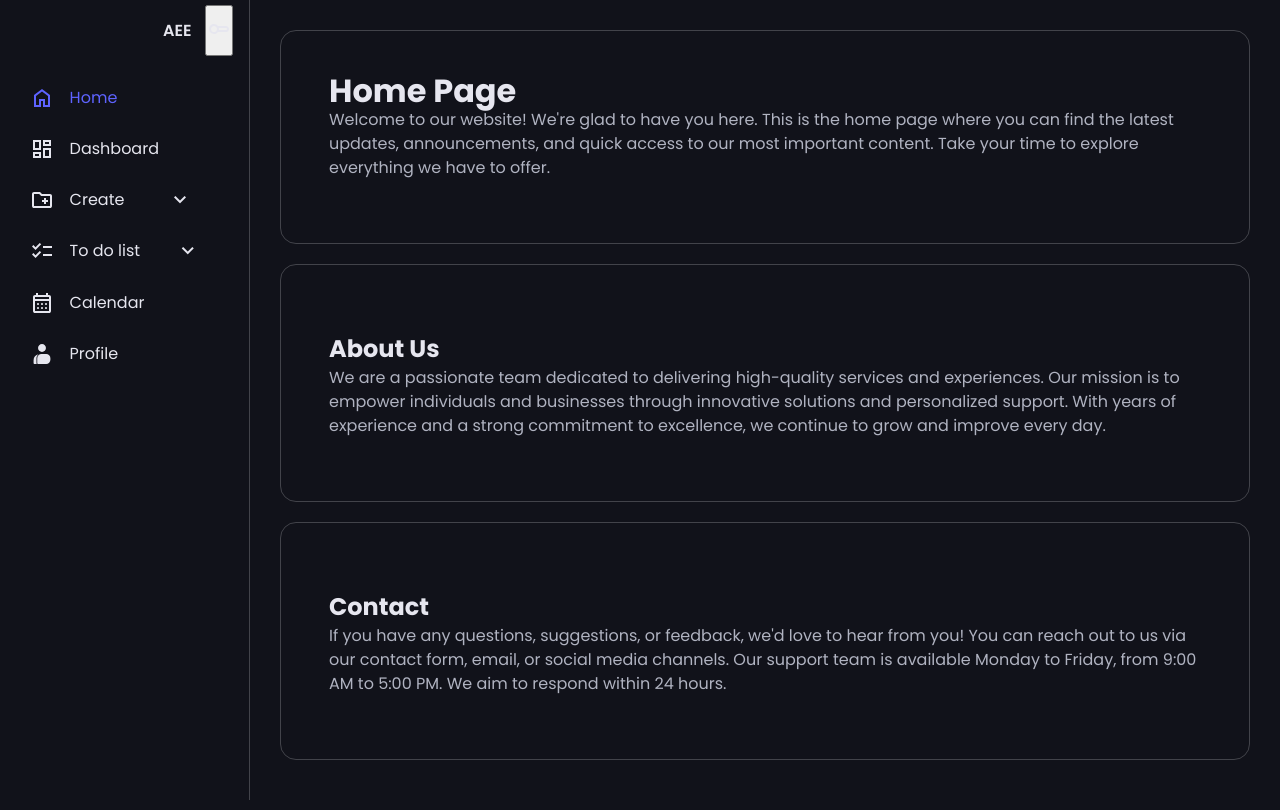
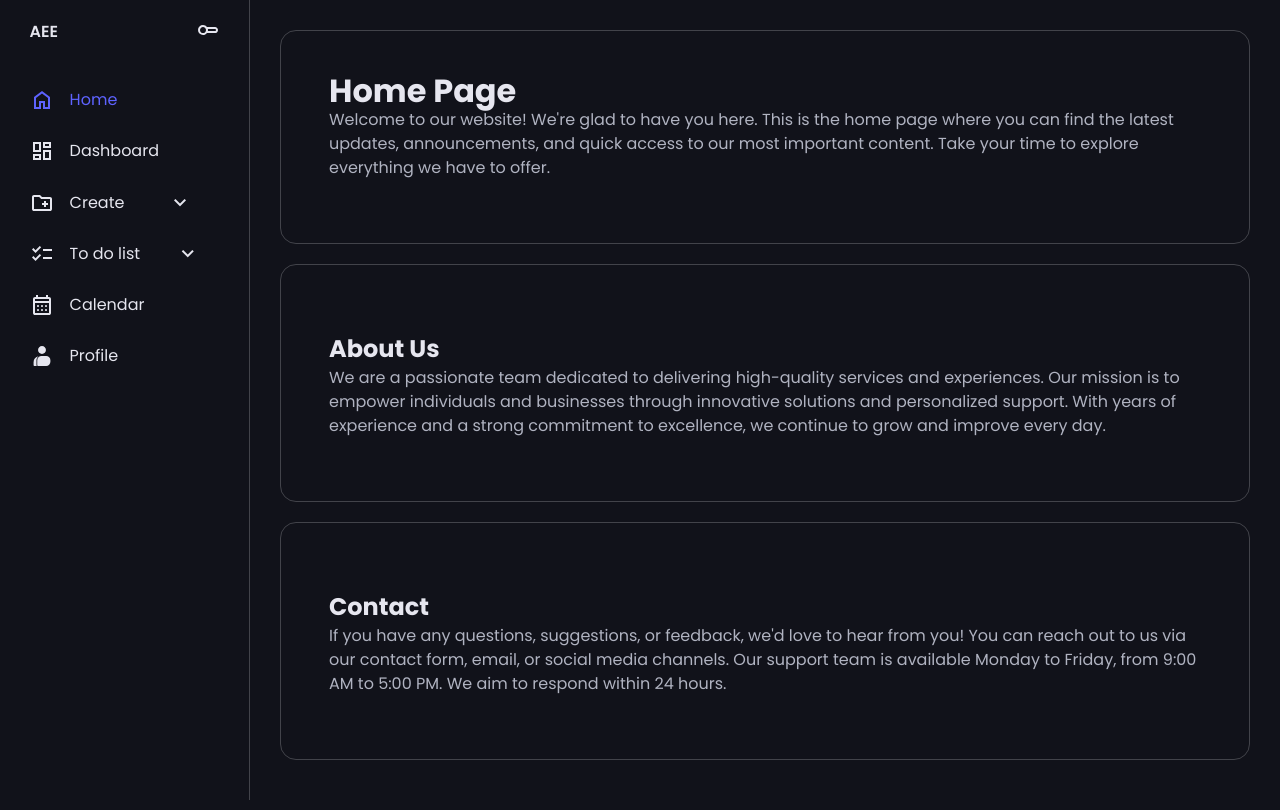
Before and after one commit to abilioepalanga/Sidebar-Menu, a plain HTML site: page index.html in a window 1280 px wide. Drawn offline with nearby package versions, Linux system fonts and the light colour scheme.

Commit message:
Add key icon

```diff
--- a/styles.css
+++ b/styles.css
@@ -131,3 +131,24 @@ p {
 .material-symbols-outlined {
     transition: transform 0.5s;
 }
+
+#sidebar .sub-menu li a {
+    padding-left: 2em;
+}
+
+#toggle-btn {
+    margin-left: auto;
+    background: none;
+    padding: 1em;
+    border: none;
+    cursor: pointer;
+    border-radius: 0.5em;
+}
+
+svg {
+    transition: rotate 150ms ease;
+}
+
+#toggle-btn:hover {
+    background-color: var(--hover-clr);
+}
```
